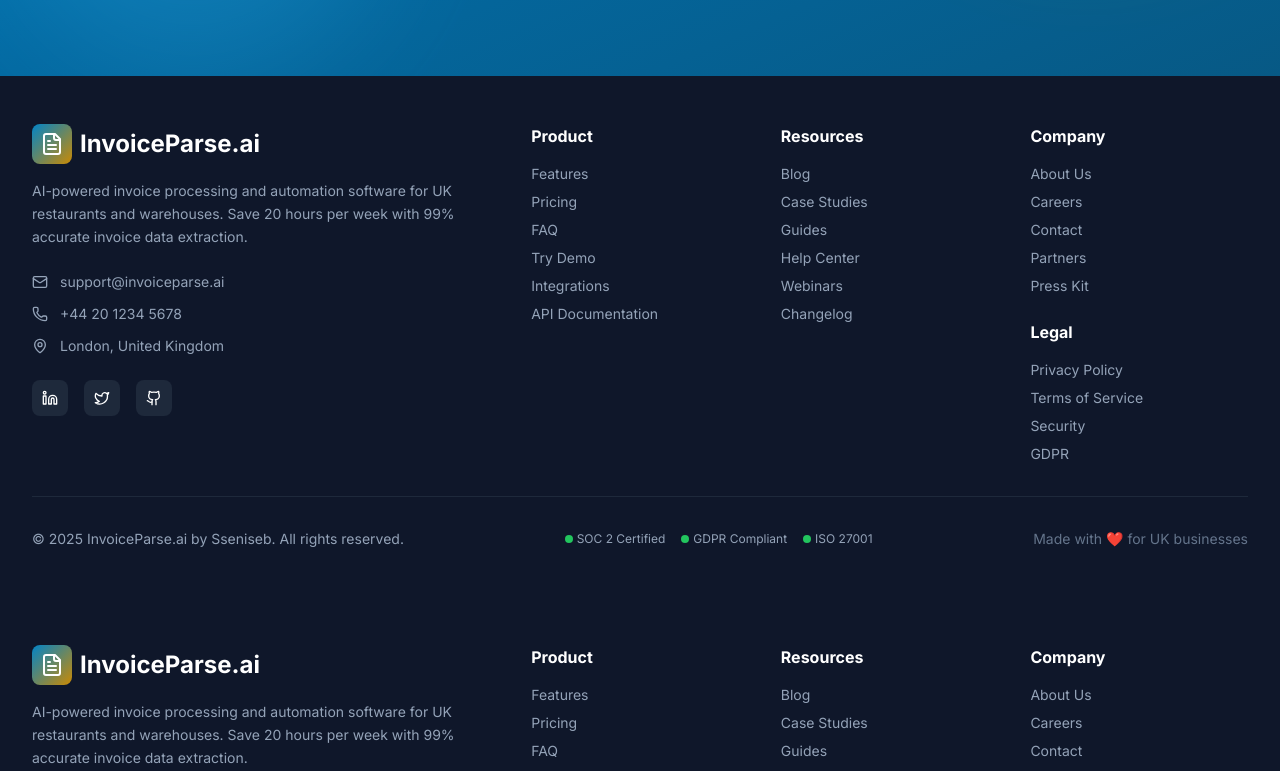
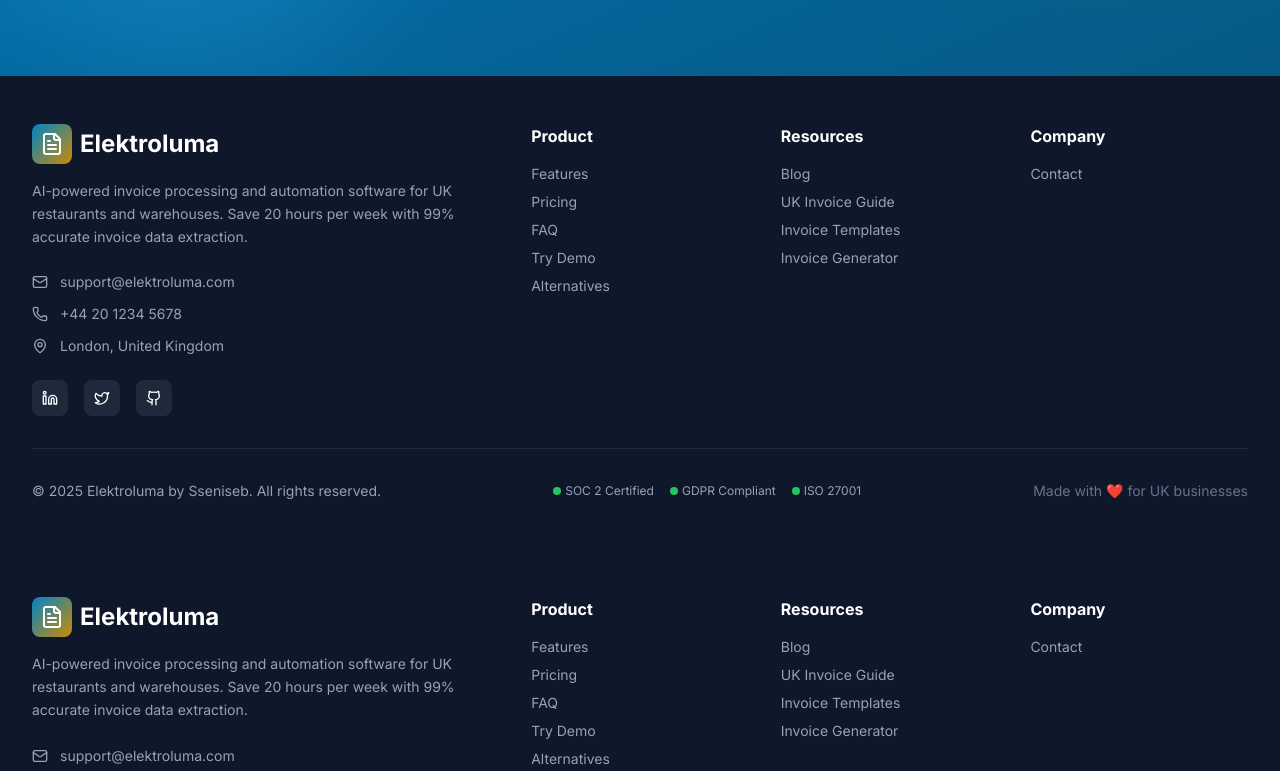
Before and after one commit to seewalk/invoice-parser, a Next.js app: page /faq in a window 1280 px wide. Shown: the part 9960-10731 px from the top of the page. Built offline with nearby package versions, Linux system fonts and the light colour scheme.

Commit message:
Firebase Dependencies install

```diff
--- a/app/components/Footer.tsx
+++ b/app/components/Footer.tsx
@@ -26,17 +26,11 @@ export default function Footer({
               <div className="w-8 h-8 bg-gradient-to-br from-primary-600 to-accent-500 rounded-lg flex items-center justify-center">
                 <FileText className="w-5 h-5 text-white" aria-hidden="true" />
               </div>
-              <span className="text-xl font-bold">InvoiceParse.ai</span>
+              <span className="text-xl font-bold">Elektroluma</span>
             </Link>
 
             {/* Quick Links */}
             <div className="flex flex-wrap justify-center gap-6 text-slate-400 text-sm">
-              <Link href="/privacy" className="hover:text-white transition">
-                Privacy
-              </Link>
-              <Link href="/terms" className="hover:text-white transition">
-                Terms
-              </Link>
               <Link href="/contact" className="hover:text-white transition">
                 Contact
               </Link>
@@ -44,7 +38,7 @@ export default function Footer({
 
             {/* Copyright */}
             <p className="text-slate-400 text-sm">
-              © {currentYear} InvoiceParse.ai. All rights reserved.
+              © {currentYear} Elektroluma. All rights reserved.
             </p>
           </div>
         </div>
@@ -89,7 +83,7 @@ export default function Footer({
               <div className="w-10 h-10 bg-gradient-to-br from-primary-600 to-accent-500 rounded-lg flex items-center justify-center">
                 <FileText className="w-6 h-6 text-white" aria-hidden="true" />
               </div>
-              <span className="text-2xl font-bold">InvoiceParse.ai</span>
+              <span className="text-2xl font-bold">Elektroluma</span>
             </Link>
             <p className="text-slate-400 text-sm mb-6 leading-relaxed">
               AI-powered invoice processing and automation software for UK restaurants and
@@ -101,10 +95,10 @@ export default function Footer({
               <div className="flex items-start space-x-3">
                 <Mail className="w-4 h-4 mt-0.5 flex-shrink-0" aria-hidden="true" />
                 <a
-                  href="mailto:support@invoiceparse.ai"
+                  href="mailto:support@elektroluma.com"
                   className="hover:text-white transition"
                 >
-                  support@invoiceparse.ai
+                  support@elektroluma.com
                 </a>
               </div>
               <div className="flex items-start space-x-3">
@@ -178,13 +172,8 @@ export default function Footer({
                 </Link>
               </li>
               <li>
-                <Link href="/integrations" className="hover:text-white transition">
-                  Integrations
-                </Link>
-              </li>
-              <li>
-                <Link href="/api-docs" className="hover:text-white transition">
-                  API Documentation
+                <Link href="/alternatives" className="hover:text-white transition">
+                  Alternatives
                 </Link>
               </li>
             </ul>
@@ -200,28 +189,18 @@ export default function Footer({
                 </Link>
               </li>
               <li>
-                <Link href="/case-studies" className="hover:text-white transition">
-                  Case Studies
+                <Link href="/uk-invoice-guide" className="hover:text-white transition">
+                  UK Invoice Guide
                 </Link>
               </li>
               <li>
-                <Link href="/guides" className="hover:text-white transition">
-                  Guides
+                <Link href="/invoice-templates" className="hover:text-white transition">
+                  Invoice Templates
                 </Link>
               </li>
               <li>
-                <Link href="/help-center" className="hover:text-white transition">
-                  Help Center
-                </Link>
-              </li>
-              <li>
-                <Link href="/webinars" className="hover:text-white transition">
-                  Webinars
-                </Link>
-              </li>
-              <li>
-                <Link href="/changelog" className="hover:text-white transition">
-                  Changelog
+                <Link href="/invoice-generator" className="hover:text-white transition">
+                  Invoice Generator
                 </Link>
               </li>
             </ul>
@@ -232,52 +211,8 @@ export default function Footer({
             <h3 className="font-bold mb-4 text-white">Company</h3>
             <ul className="space-y-2 text-slate-400 text-sm">
               <li>
-                <Link href="/about" className="hover:text-white transition">
-                  About Us
-                </Link>
-              </li>
-              <li>
-                <Link href="/careers" className="hover:text-white transition">
-                  Careers
-                </Link>
-              </li>
-              <li>
                 <Link href="/contact" className="hover:text-white transition">
                   Contact
-                </Link>
-              </li>
-              <li>
-                <Link href="/partners" className="hover:text-white transition">
-                  Partners
-                </Link>
-              </li>
-              <li>
-                <Link href="/press" className="hover:text-white transition">
-                  Press Kit
-                </Link>
-              </li>
-            </ul>
-
-            <h3 className="font-bold mb-4 mt-6 text-white">Legal</h3>
-            <ul className="space-y-2 text-slate-400 text-sm">
-              <li>
-                <Link href="/privacy" className="hover:text-white transition">
-                  Privacy Policy
-                </Link>
-              </li>
-              <li>
-                <Link href="/terms" className="hover:text-white transition">
-                  Terms of Service
-                </Link>
-              </li>
-              <li>
-                <Link href="/security" className="hover:text-white transition">
-                  Security
-                </Link>
-              </li>
-              <li>
-                <Link href="/gdpr" className="hover:text-white transition">
-                  GDPR
                 </Link>
               </li>
             </ul>
@@ -288,7 +223,7 @@ export default function Footer({
         <div className="border-t border-slate-800 pt-8">
           <div className="flex flex-col md:flex-row justify-between items-center gap-4 text-slate-400 text-sm">
             <p>
-              © {currentYear} InvoiceParse.ai by Sseniseb. All rights reserved.
+              © {currentYear} Elektroluma by Sseniseb. All rights reserved.
             </p>
 
             {/* Trust Badges */}
--- a/package.json
+++ b/package.json
@@ -2,7 +2,7 @@
   "name": "webapp",
   "version": "1.0.0",
   "main": "index.js",
-   "scripts": {
+  "scripts": {
     "dev": "next dev",
     "build": "next build",
     "start": "next start",
@@ -20,6 +20,8 @@
     "@aws-sdk/s3-request-presigner": "^3.913.0",
     "@types/node": "^24.8.1",
     "@types/react": "^19.2.2",
+    "firebase": "^12.4.0",
+    "firebase-admin": "^13.5.0",
     "framer-motion": "^12.23.24",
     "jspdf": "^3.0.3",
     "jspdf-autotable": "^5.0.2",
```
Also changed, not shown: 1 other file (tests, documents, lock files or other folders).
